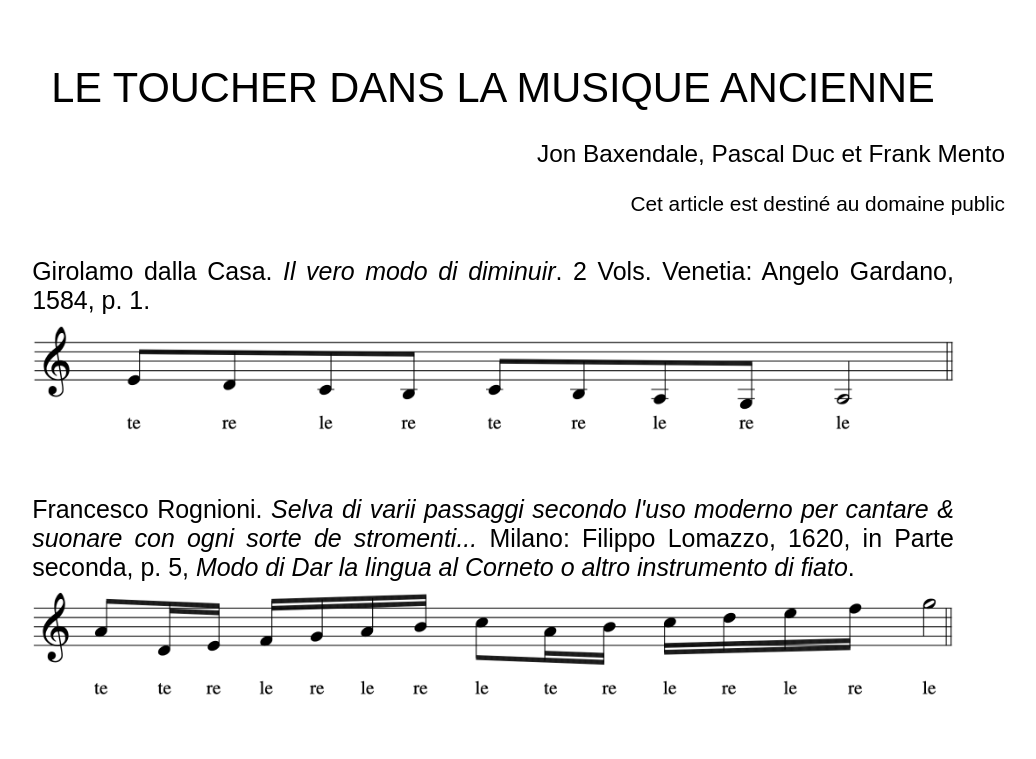
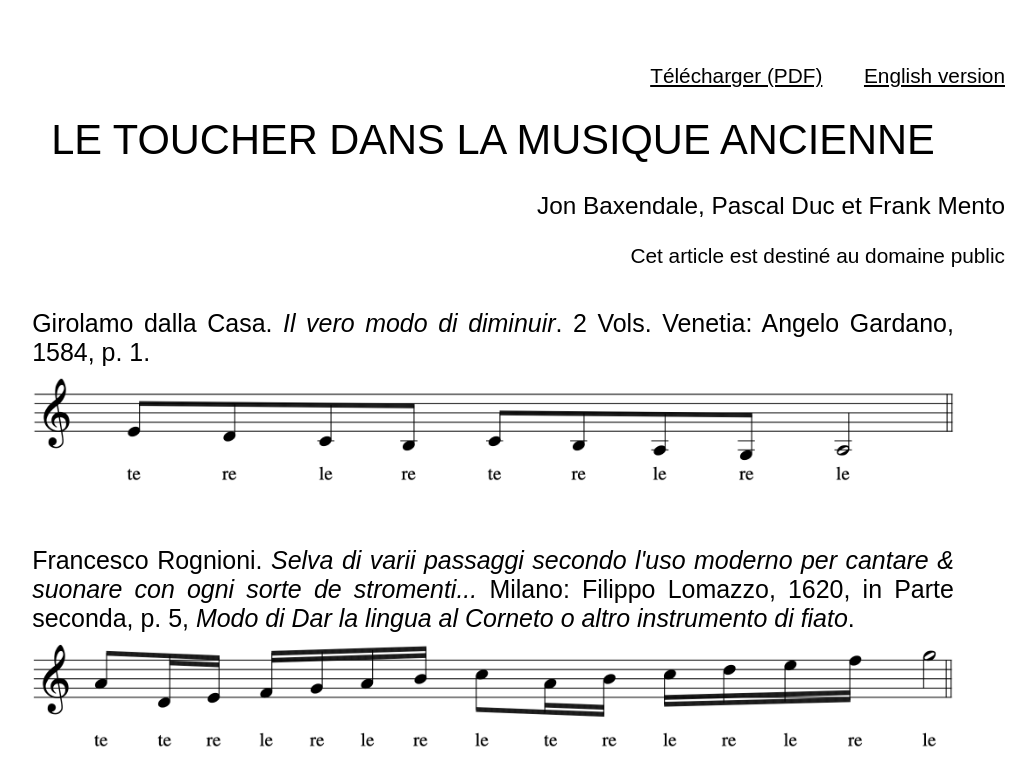
Before and after one commit to hrpsd/touch, a plain HTML site: page toucher.html in a window 1280 px wide. Shown: the top 759 px of the page, without its empty margins (147-1183 px from the left). Drawn offline with Linux system fonts and the light colour scheme; a web font is replaced by a local one.

Commit message:
Fixing French article's home href in PDF

```diff
--- a/toucher.html
+++ b/toucher.html
@@ -47,7 +47,7 @@ a { color: black }
 </head>
 <body style="font-family: 'Zen Kaku Gothic Antique', sans-serif; margin:5% 10% 5%; font-size:1.3em">
 
-<!--<p style="text-align:right"><a href="toucher.pdf" download target="_blank">Télécharger (PDF)</a><a href="index.html" style="margin-left:2em">English version</a></p>-->
+<p style="text-align:right"><a href="toucher.pdf" download target="_blank">Télécharger (PDF)</a><a href="index.html" style="margin-left:2em">English version</a></p>
 <h1 style="text-align:center; text-transform:uppercase">Le toucher dans la musique ancienne</h1>
 <h3 style="text-align:right">Jon Baxendale, Pascal Duc et Frank Mento</h3>
 <p style="text-align:right">Cet article est destiné au domaine public</p>
```
